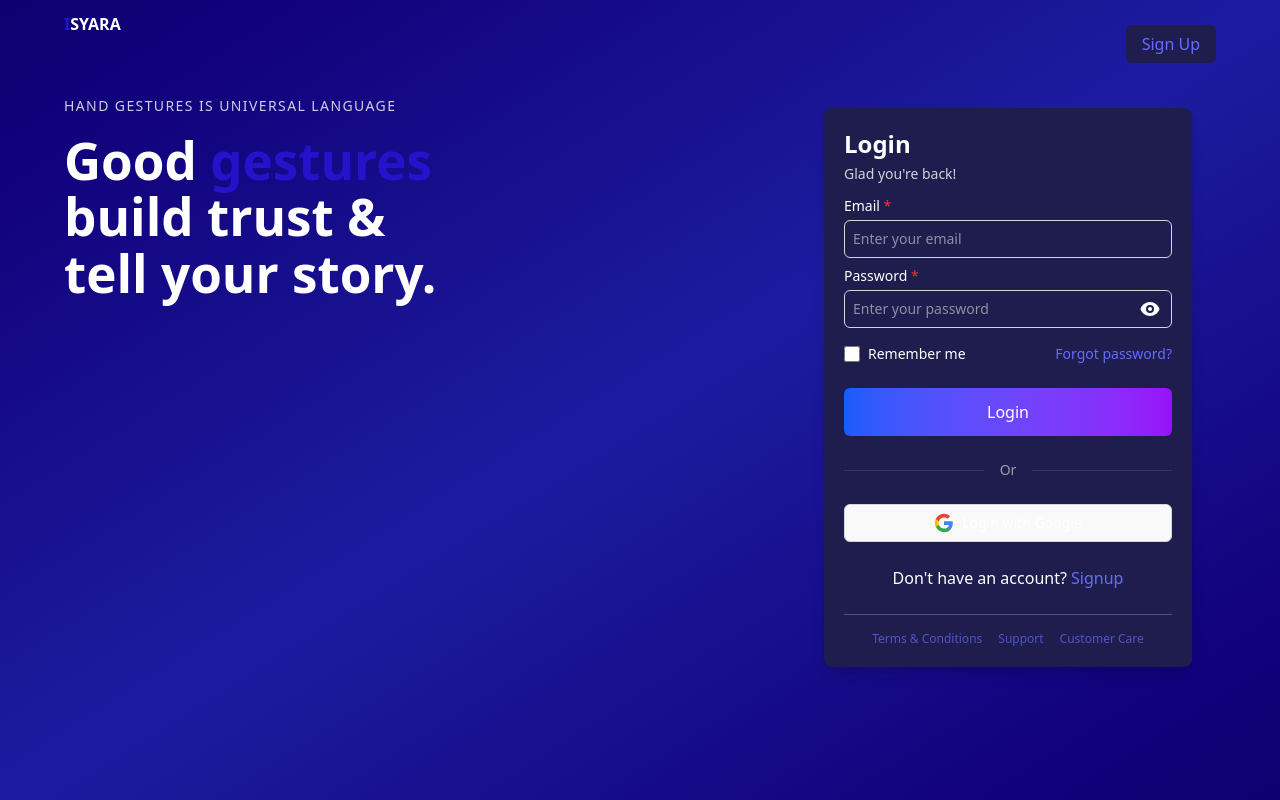
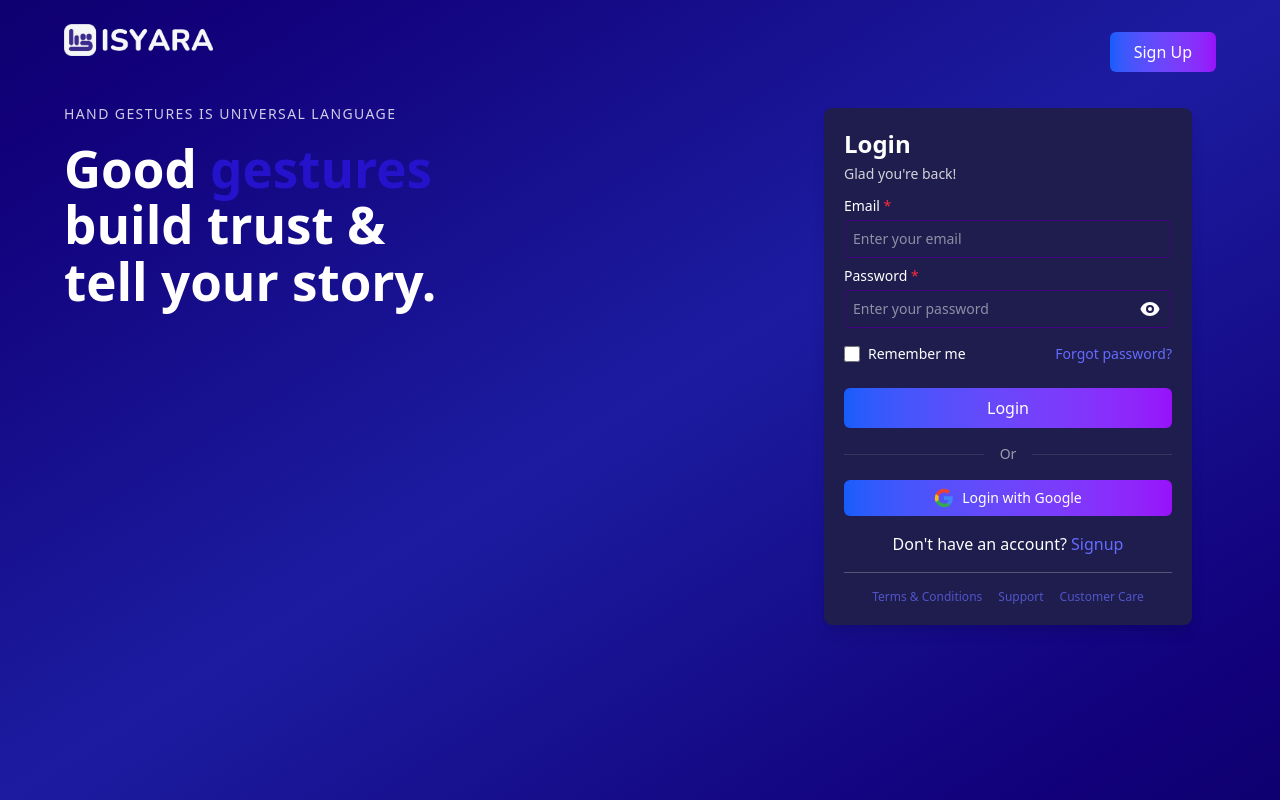
Before and after one commit to isyara-dev/isyara-frontend, a React (Vite) app: page /login in a window 1280 px wide. Built offline with nearby package versions, Linux system fonts and the light colour scheme; no server answers.

Commit message:
feat: update component and ui auth page

```diff
--- a/src/components/auth/GoogleButton.jsx
+++ b/src/components/auth/GoogleButton.jsx
@@ -1,34 +1,31 @@
-import React from 'react';
-import { useLocation } from 'react-router-dom';
-import { useAuth } from '../../contexts/AuthContext';
+import React from "react";
+import { useLocation } from "react-router-dom";
+import { useAuth } from "../../contexts/AuthContext";
+import Button from "../ui/Button";
 
 const GoogleButton = () => {
   const location = useLocation();
   const { googleLogin } = useAuth();
-  const isLoginPage = location.pathname === '/login';
-  const buttonText = isLoginPage ? 'Login with Google' : 'Sign up with Google';
+  const isLoginPage = location.pathname === "/login";
+  const buttonText = isLoginPage ? "Login with Google" : "Sign up with Google";
 
   const handleGoogleLogin = async () => {
     try {
       await googleLogin();
     } catch (error) {
-      console.error('Error signing in with Google:', error);
+      console.error("Error signing in with Google:", error);
     }
   };
 
   return (
     <div className="flex justify-center my-4">
-      <button
+      <Button
         onClick={handleGoogleLogin}
-        className="flex items-center justify-center gap-2 px-4 py-2 w-full border border-gray-300 rounded-md bg-white hover:bg-gray-50 transition-colors"
+        variant="primary"
+        className="flex items-center justify-center gap-2 px-4 py-2 w-full rounded-md bg-white hover:bg-gray-50 transition-colors"
         aria-label={buttonText}
       >
-        <svg
-          width="20"
-          height="20"
-          viewBox="0 0 24 24"
-          className="w-5 h-5"
-        >
+        <svg width="20" height="20" viewBox="0 0 24 24" className="w-5 h-5">
           <path
             d="M22.56 12.25c0-.78-.07-1.53-.2-2.25H12v4.26h5.92c-.26 1.37-1.04 2.53-2.21 3.31v2.77h3.57c2.08-1.92 3.28-4.74 3.28-8.09z"
             fill="#4285F4"
@@ -46,8 +43,10 @@ const GoogleButton = () => {
             fill="#EA4335"
           />
         </svg>
-        <span className="text-text-light font-medium text-sm">{buttonText}</span>
-      </button>
+        <span className="text-text-light font-medium text-sm">
+          {buttonText}
+        </span>
+      </Button>
     </div>
   );
 };
--- a/src/components/layout/AuthLayout.jsx
+++ b/src/components/layout/AuthLayout.jsx
@@ -1,6 +1,7 @@
 import React from "react";
 import Logo from "../ui/Logo";
 import { Link, useLocation } from "react-router-dom";
+import Button from "../ui/Button";
 
 const AuthLayout = ({ children, heading, subheading }) => {
   const location = useLocation();
@@ -10,29 +11,28 @@ const AuthLayout = ({ children, heading, subheading }) => {
     <div className="min-h-screen w-full bg-gradient-to-br from-background via-primary to-background flex flex-col md:flex-row">
       {/* Navigation buttons at top right - hidden on mobile */}
       <div className="absolute top-8 right-16 z-10 hidden md:block">
-        <Link
-          to={isLoginPage ? "/signup" : "/login"}
-          className="bg-[#1f1d4d] text-text-light py-2 px-4 rounded-md font-medium hover:bg-opacity-90 transition-colors"
-        >
-          {isLoginPage ? "Sign Up" : "Login"}
+        <Link to={isLoginPage ? "/signup" : "/login"}>
+          <Button variant="primary" className="py-1 px-6">
+            {isLoginPage ? "Sign Up" : "Login"}
+          </Button>
         </Link>
       </div>
 
       {/* Mobile View - Logo at top center, form below */}
-      <div className="flex flex-col items-center pt-8 pb-2 md:hidden">
+      <div className="flex flex-col items-center my-5 pb-2 md:hidden">
         <Logo size="large" />
+        <div className="text-xl font-bold mt-1 pt-5 text-text-light leading-tight text-center">
+          Good <span className="text-third">gestures</span> build trust & tell
+          your story.
+        </div>
         <div className="text-xs uppercase tracking-widest text-text-light opacity-80 text-center mt-2">
           HAND GESTURES IS UNIVERSAL LANGUAGE
-        </div>
-        <div className="text-xl font-bold mt-1 text-text-light leading-tight text-center">
-          Good <span className="text-secondary">gestures</span> build trust &
-          tell your story.
         </div>
       </div>
 
       {/* Left side - Branding and Message - Hidden on mobile */}
       <div className="flex-1 hidden md:flex flex-col justify-center px-6 pb-12 md:pl-16 md:pr-8 md:py-0 md:min-h-screen">
-        <div className="mb-6 md:mb-8">
+        <div className="my-6 md:mb-8">
           <Logo size="large" />
         </div>
 
--- a/src/components/ui/Button.jsx
+++ b/src/components/ui/Button.jsx
@@ -10,7 +10,7 @@ const Button = ({
   ...props
 }) => {
   const baseClasses =
-    "flex justify-center items-center py-3 px-4 rounded-md font-medium transition-colors";
+    "flex justify-center items-center py-2 px-4 rounded-md font-medium transition-colors";
 
   const variantClasses = {
     primary:
--- a/src/components/ui/Input.jsx
+++ b/src/components/ui/Input.jsx
@@ -33,7 +33,7 @@ const Input = ({
           type={
             type === "password" ? (showPassword ? "text" : "password") : type
           }
-          className={`w-full p-2 rounded-md border border-gray-300 bg-[#1f1d4d] text-text-light focus:outline-none focus:ring-1 focus:ring-primary text-sm ${
+          className={`w-full p-2 rounded-md border border-dark-purple bg-[#1f1d4d] text-text-light focus:outline-none focus:ring-1 focus:ring-secondary text-sm ${
             error ? "border-red-500" : ""
           } ${className}`}
           placeholder={placeholder}
--- a/src/components/ui/Logo.jsx
+++ b/src/components/ui/Logo.jsx
@@ -4,15 +4,16 @@ const Logo = ({ size = "medium", className = "" }) => {
   const sizeClasses = {
     small: "h-8",
     medium: "h-10",
-    large: "h-12",
+    large: "h-8",
   };
 
   return (
-    <div
-      className={`${sizeClasses[size]} ${className} font-bold text-text-light flex items-center`}
-    >
-      <span className="text-secondary">I</span>
-      <span className="text-white">SYARA</span>
+    <div className={`flex items-center ${className}`}>
+      <img
+        src="/src/assets/logo-text.png" // Pastikan path ini benar
+        alt="Logo ISYARA"
+        className={`${sizeClasses[size]} w-auto`} // Mengatur tinggi dan lebar otomatis
+      />
     </div>
   );
 };
--- a/src/pages/auth/Login.jsx
+++ b/src/pages/auth/Login.jsx
@@ -154,11 +154,11 @@ const Login = () => {
         </Button>
       </form>
 
-      <Divider text="Or" className="my-6" />
+      <Divider text="Or" className="my-4" />
 
       <GoogleButton />
 
-      <div className="mt-6 text-center">
+      <div className="mt-4 text-center">
         <p className="text-text-light">
           Don't have an account?{" "}
           <Link to="/signup" className="text-secondary hover:underline">
@@ -167,7 +167,7 @@ const Login = () => {
         </p>
       </div>
 
-      <div className="mt-6 pt-4 border-t border-gray-500 border-opacity-30 flex justify-center space-x-4 text-xs text-text-light opacity-70">
+      <div className="mt-4 pt-4 border-t border-gray-500 border-opacity-30 flex justify-center space-x-4 text-xs text-text-light opacity-70">
         <Link to="/terms" className="hover:underline">
           Terms & Conditions
         </Link>
```
